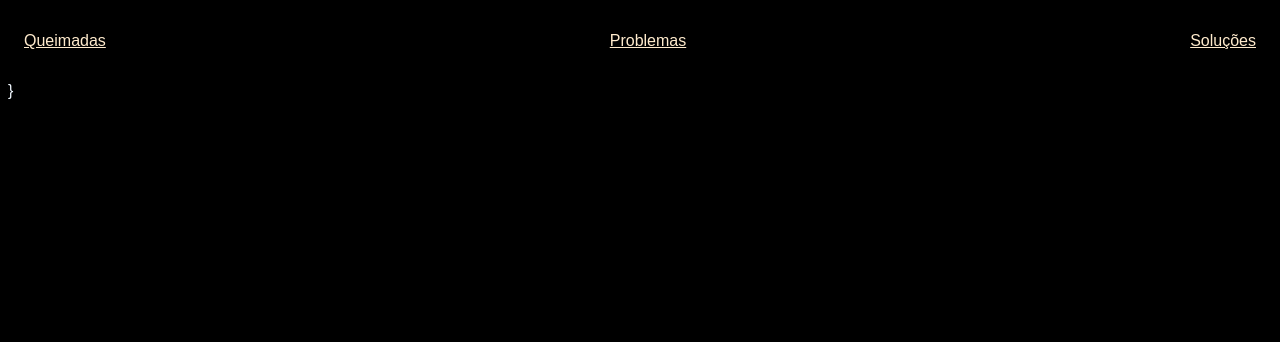
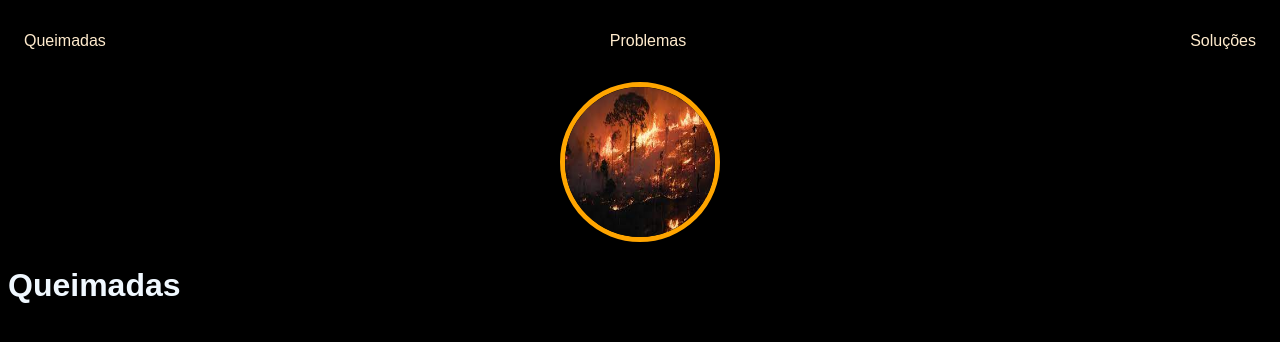
Before and after one commit to carla1947/projetoterceirotrimestre, a plain HTML site: page index.html in a window 1280 px wide. Drawn offline with Linux system fonts and the light colour scheme.

Commit message:
Add files via upload

```diff
--- a/index.css
+++ b/index.css
@@ -14,4 +14,16 @@ ul {
 
 a {
     color: blanchedalmond;
+    text-decoration: none;
 }
+
+img {
+    width: 150px;
+    height: 150px;
+    border-radius: 50%;
+    border: 5px solid orange;
+}
+
+.center {
+    text-align: center;
+}
--- a/index.html
+++ b/index.html
@@ -21,9 +21,16 @@
        </ul>
    </nav>
 
-}
+
    <header>
-    <img src=""
+    <div class="center">
+      <center>
+  <img src="images.jpeg"></center>
+    </div>
+    <h1>Queimadas</h1>
+    <h2></h2>
+
+
    </header>
 </body>
 </html>
```
